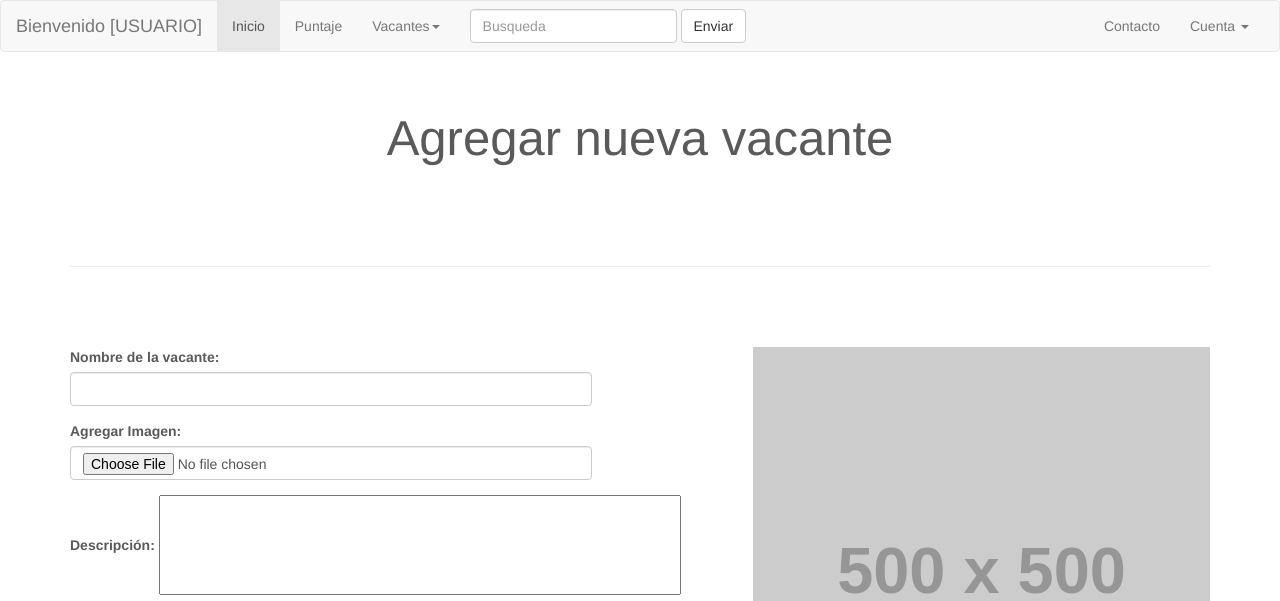
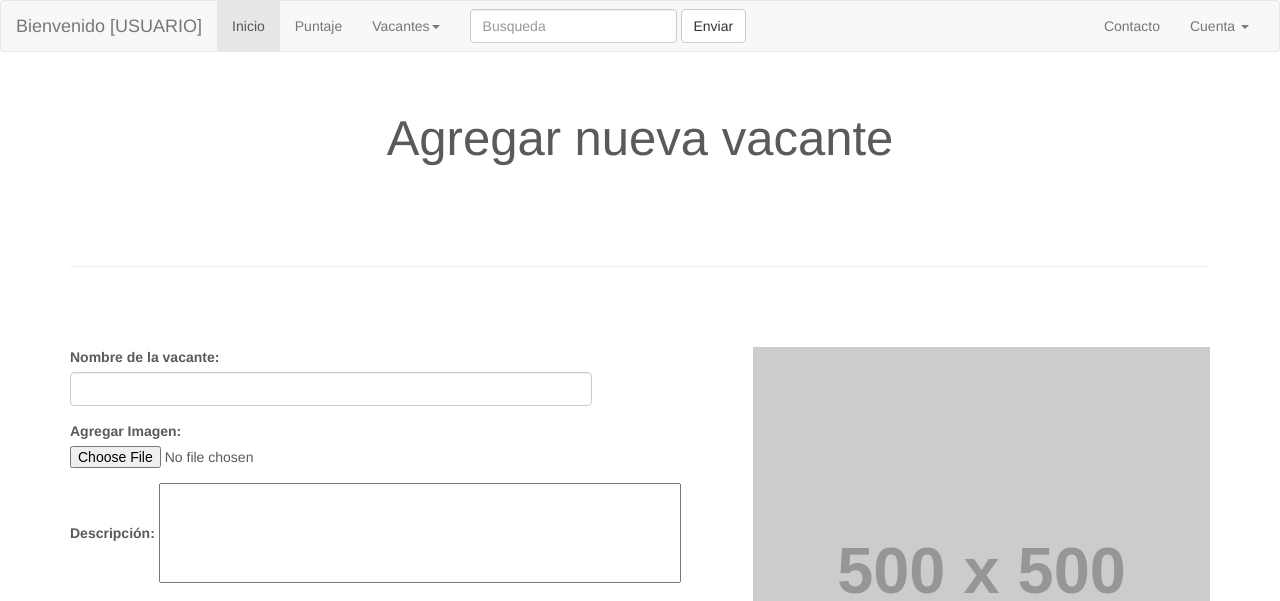
Before and after one commit to Alemv18/Proyecto_VC_View, a plain HTML site: page agregarVacante.html in a window 1280 px wide. Shown: the top 601 px of the page. Drawn offline with nearby package versions, Linux system fonts and the light colour scheme; some packages are replaced by stand-ins of ours; placeholder pictures from the web are drawn by us.

Commit message:
quite el form-control class del file porque no se veia bien

```diff
--- a/agregarVacante.html
+++ b/agregarVacante.html
@@ -130,7 +130,7 @@
                   </div>
                    <div class="form-group">
                    <label for="imagen">Agregar Imagen: </label>
-                   <input type="file" class="form-control" name="imagen" id="imagen">
+                   <input type="file" name="imagen" id="imagen">
                    </div>
 
                     <div class="form-group">
```
